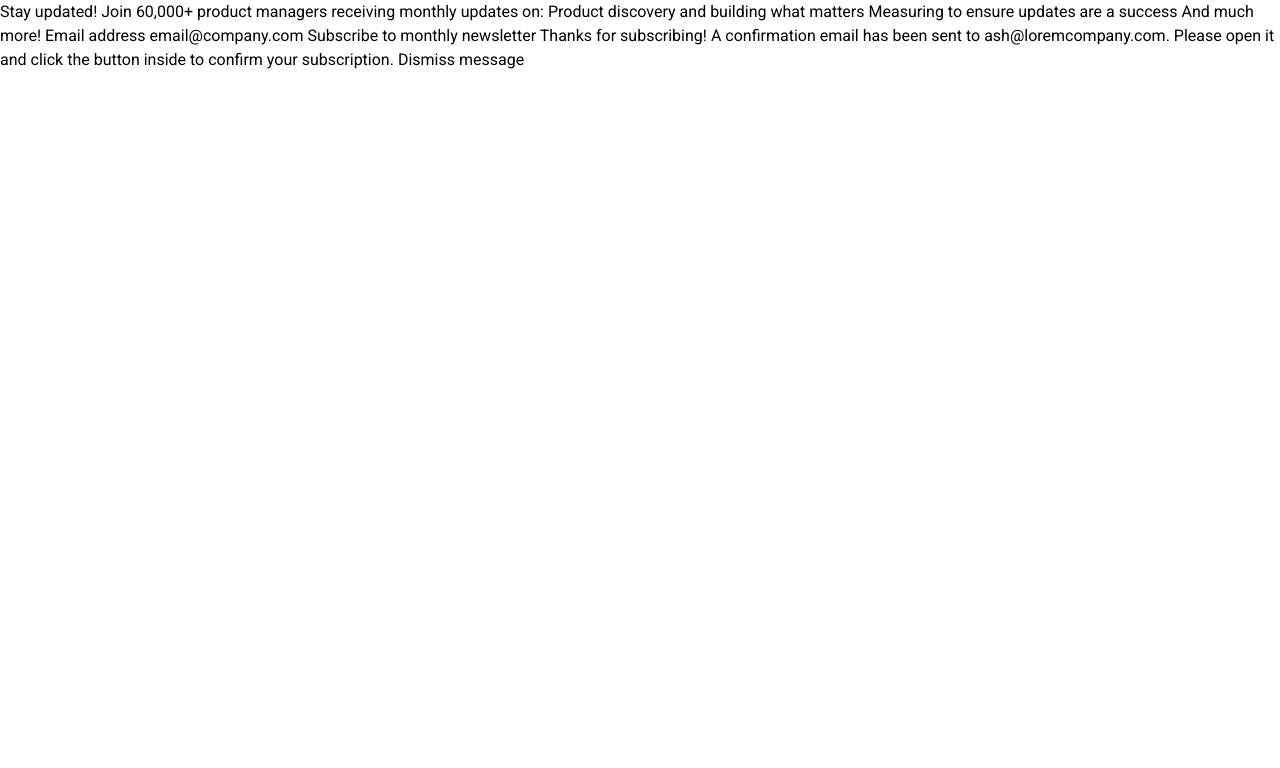
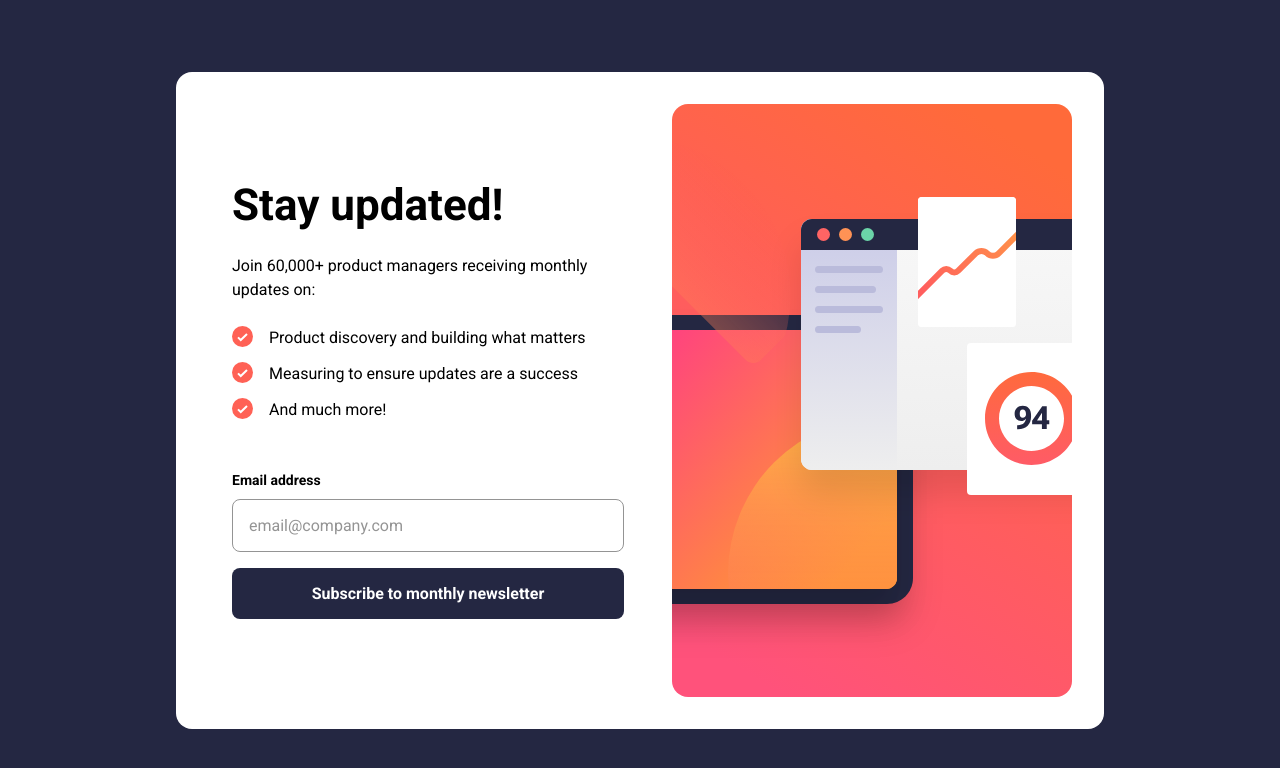
Before and after one commit to mihai3636/2025--newsletter-sign-up-with-success-message, a plain HTML site: page index.html in a window 1280 px wide. Drawn offline with Linux system fonts and the light colour scheme.

Commit message:
Finish form styling

```diff
--- a/index.html
+++ b/index.html
@@ -23,21 +23,58 @@
     <title>Newsletter sign-up form with success message</title>
   </head>
   <body>
-    <!-- Sign-up form start -->
+    <main class="container">
+      <article class="cta">
+        <picture class="cta-img">
+          <source
+            srcset="assets/images/illustration-sign-up-desktop.svg"
+            media="(min-width: 770px)"
+          />
+          <source
+            srcset="assets/images/illustration-sign-up-tablet.svg"
+            media="(min-width: 383px)"
+          />
+          <img
+            src="assets/images/illustration-sign-up-mobile.svg"
+            alt="Picture of a form"
+          />
+        </picture>
+        <div class="cta-content">
+          <h1 class="cta-title">Stay updated!</h1>
+          <p class="cta-description">
+            Join 60,000+ product managers receiving monthly updates on:
+          </p>
+          <ul class="cta-list">
+            <li class="cta-list-item">
+              <img src="assets/images/icon-list.svg" alt="List bullet point" />
+              <p>Product discovery and building what matters</p>
+            </li>
+            <li class="cta-list-item">
+              <img src="assets/images/icon-list.svg" alt="List bullet point" />
+              <p>Measuring to ensure updates are a success</p>
+            </li>
+            <li class="cta-list-item">
+              <img src="assets/images/icon-list.svg" alt="List bullet point" />
+              <p>And much more!</p>
+            </li>
+          </ul>
+          <form action="#" class="cta-form" novalidate>
+            <label class="cta-label" for="email">Email address</label>
+            <input
+              class="cta-email"
+              type="email"
+              id="email"
+              name="emailAddress"
+              placeholder="email@company.com"
+            />
+            <button class="cta-btn">Subscribe to monthly newsletter</button>
+          </form>
+        </div>
+      </article>
+    </main>
 
-    Stay updated! Join 60,000+ product managers receiving monthly updates on:
-    Product discovery and building what matters Measuring to ensure updates are
-    a success And much more! Email address email@company.com Subscribe to
-    monthly newsletter
-
-    <!-- Sign-up form end -->
-
-    <!-- Success message start -->
-
-    Thanks for subscribing! A confirmation email has been sent to
+    <!-- Thanks for subscribing! A confirmation email has been sent to
     ash@loremcompany.com. Please open it and click the button inside to confirm
-    your subscription. Dismiss message
-
-    <!-- Success message end -->
+    your subscription. Dismiss message -->
   </body>
 </html>
--- a/partials/_base.scss
+++ b/partials/_base.scss
@@ -1,4 +1,5 @@
 @use "utils" as *;
+@use "variables" as *;
 
 body {
   font-family: var(--ff-main), sans-serif;
@@ -6,3 +7,15 @@ body {
   font-weight: var(--fw-normal);
   line-height: 1.5;
 }
+
+.container {
+  display: flex;
+  justify-content: center;
+
+  min-height: 100svh;
+  background-color: var(--clr-grey-1);
+
+  @media (min-width: $bp-tablet) {
+    align-items: center;
+  }
+}
--- /dev/null
+++ b/partials/_cta.scss
@@ -0,0 +1,112 @@
+@use "./utils" as *;
+@use "./variables" as *;
+
+.cta {
+  background-color: var(--clr-grey-4);
+
+  @media (min-width: $bp-tablet) {
+    border-radius: var(--border-large);
+    max-width: var(--tablet-max-width-cta);
+  }
+
+  @media (min-width: $bp-desktop) {
+    max-width: var(--desktop-max-width-cta);
+    padding: var(--sp-7);
+
+    display: grid;
+    grid-template-columns: 1fr auto;
+    gap: var(--sp-6);
+  }
+}
+
+.cta-content {
+  padding-block: var(--sp-7);
+  padding-inline: var(--sp-6);
+
+  @media (min-width: $bp-desktop) {
+    grid-column: 1;
+    grid-row: 1;
+
+    display: flex;
+    flex-direction: column;
+    justify-content: center;
+  }
+}
+
+.cta-title {
+  font-size: var(--fs-10);
+  font-weight: var(--fw-bold);
+  line-height: 1.1;
+
+  margin-block-end: var(--sp-6);
+}
+
+.cta-description {
+  margin-block-end: var(--sp-6);
+}
+
+.cta-list {
+  list-style: none;
+  margin-block-end: vaR(--sp-8);
+}
+
+.cta-list-item {
+  display: flex;
+  align-items: start;
+  gap: var(--sp-5);
+}
+
+.cta-list-item:not(:last-child) {
+  margin-block-end: var(--sp-4);
+}
+
+.cta-form {
+  display: flex;
+  flex-direction: column;
+}
+
+.cta-label {
+  // display: block;
+  font-weight: var(--fw-bold);
+  font-size: var(--fs-3);
+  margin-block-end: var(--sp-3);
+}
+
+.cta-email {
+  border-radius: var(--border-normal);
+  padding-inline: var(--sp-5);
+  padding-block: var(--sp-5);
+
+  border: 1px solid var(--clr-grey-3);
+
+  margin-block-end: var(--sp-5);
+}
+
+.cta-email:focus {
+  box-shadow: none;
+  outline: 1px solid var(--clr-grey-3);
+}
+
+.cta-email::placeholder {
+  color: var(--clr-grey-3);
+}
+
+.cta-btn {
+  border: none;
+  cursor: pointer;
+  padding-block: var(--sp-5);
+  border-radius: var(--border-normal);
+
+  background-color: var(--clr-grey-1);
+  color: var(--clr-grey-4);
+  font-weight: var(--fw-bold);
+}
+
+.cta-btn:hover {
+  background: linear-gradient(
+    to right,
+    var(--clr-secondary),
+    var(--clr-primary)
+  );
+  box-shadow: 0 3px 10px var(--clr-secondary);
+}
--- a/partials/_reset.scss
+++ b/partials/_reset.scss
@@ -11,13 +11,25 @@ h4,
 h5,
 h6,
 td,
-th,
-button {
+th {
   font-weight: inherit;
   font-size: inherit;
+}
+
+button,
+input {
+  font-weight: inherit;
+  font-size: inherit;
+  font-family: inherit;
 }
 
 img {
   max-width: 100%;
   display: block;
 }
+
+*:focus,
+*:focus-visible {
+  outline: none;
+  box-shadow: 0 0 0.8rem var(--clr-grey-1);
+}
--- a/partials/_variables.scss
+++ b/partials/_variables.scss
@@ -14,6 +14,7 @@
 
 :root {
   --clr-primary: hsl(4, 100%, 67%);
+  --clr-secondary: #ff5474;
   --clr-primary-shade: #1b4133;
 
   --clr-white: #fff;
@@ -60,6 +61,12 @@
   --sp-11: #{toRem(96px)};
   --sp-12: #{toRem(128px)};
 
-  --container-width-desktop: #{toRem(1440px)};
-  --container-width-mobile: #{toRem(375px)};
+  --border-normal: var(--sp-3);
+  --border-large: var(--sp-5);
+
+  --tablet-max-width-cta: #{toRem(530px)};
+  --desktop-max-width-cta: #{toRem(928px)};
 }
+
+$bp-tablet: toRem(383px);
+$bp-desktop: toRem(770px);
--- a/styles.scss
+++ b/styles.scss
@@ -1,4 +1,5 @@
 @use "./partials/variables";
 @use "./partials/reset";
 @use "./partials/base";
+@use "./partials/cta";
 @use "./partials/queries";
```
Also changed, not shown: styles.css, 1 other file.
